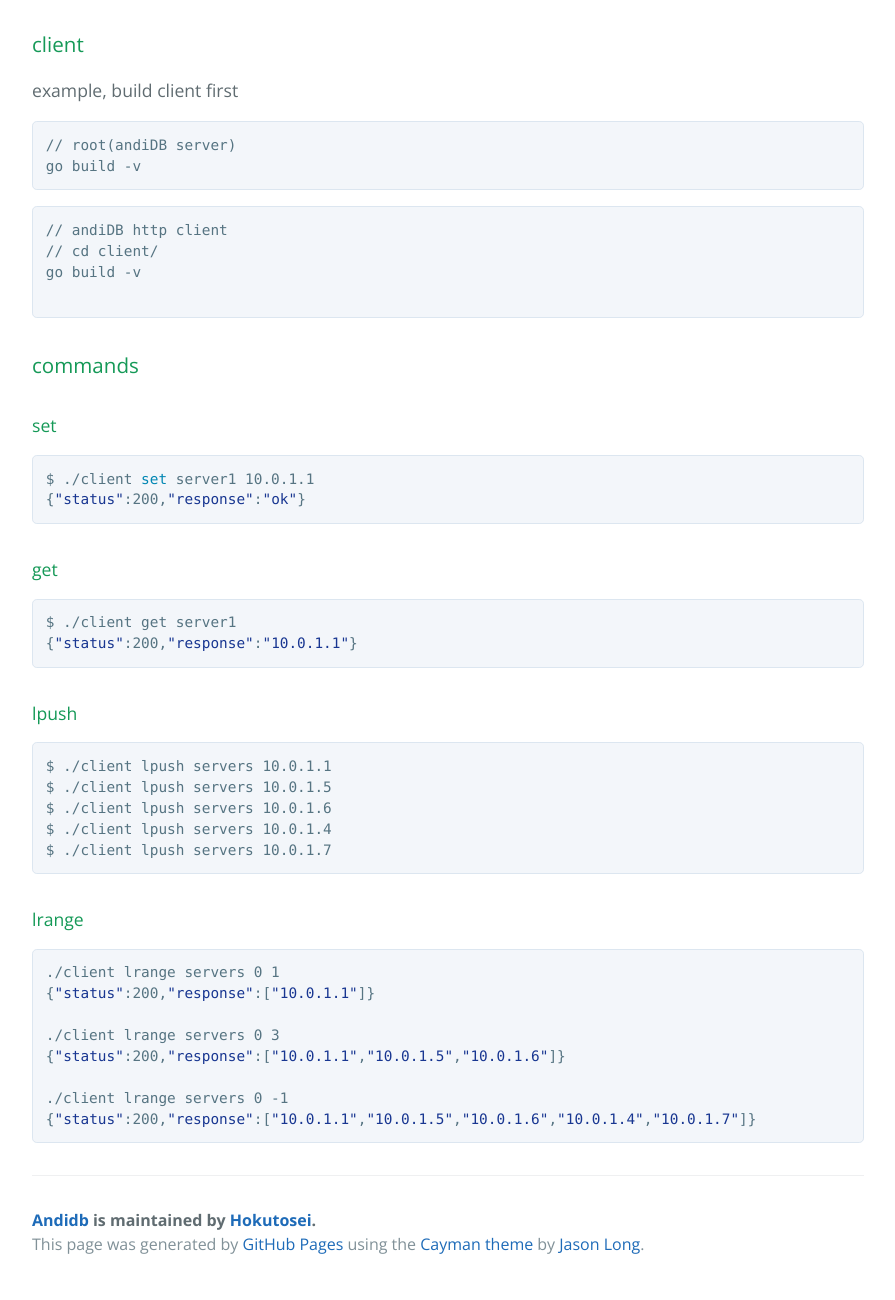
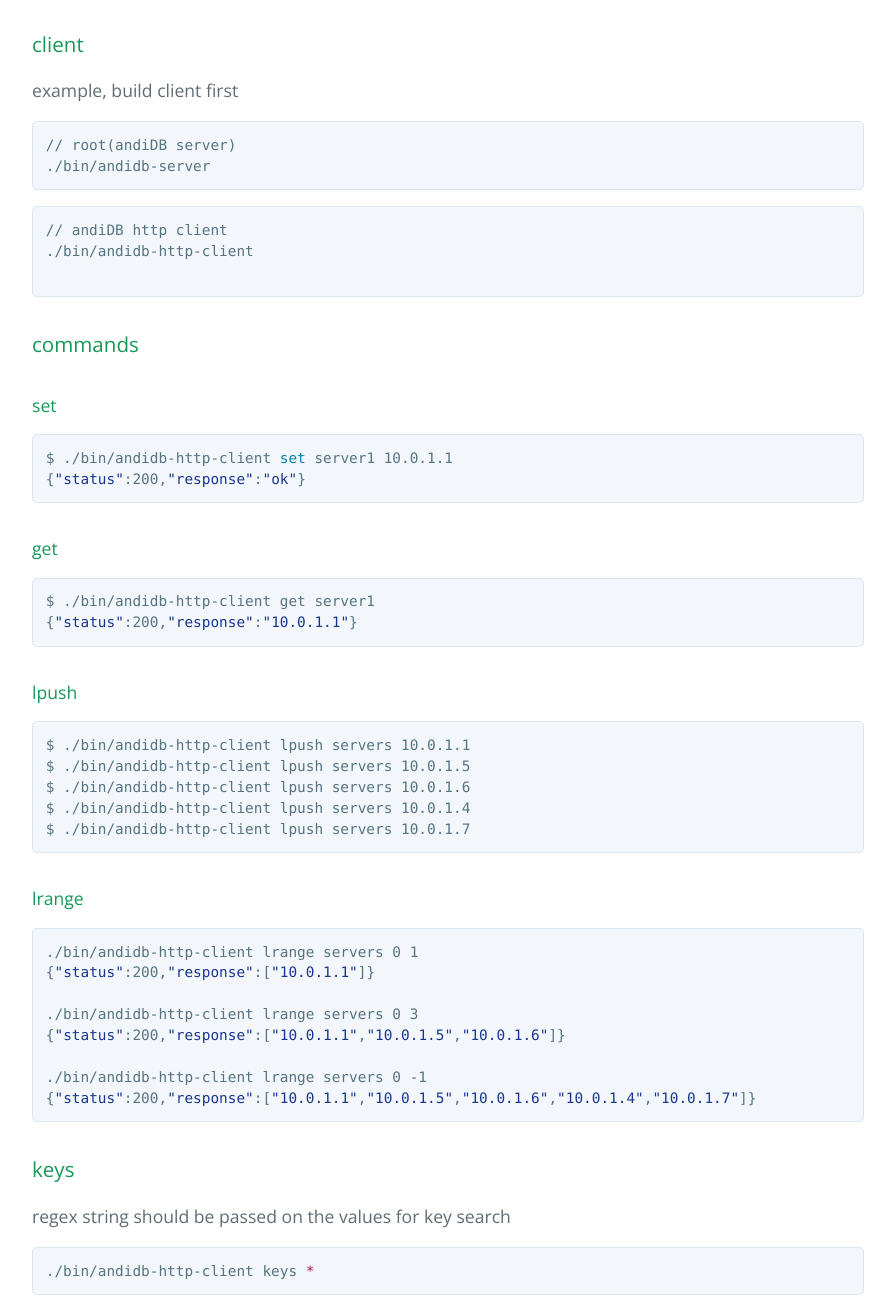
Before and after one commit to Hokutosei/andiDB, a plain HTML site: page index.html in a window 1280 px wide. Shown: the part 800-2100 px from the top of the page, without its empty margins (192-1087 px from the left). Drawn offline with nearby package versions, Linux system fonts and the light colour scheme.

Commit message:
Create gh-pages branch via GitHub

```diff
--- a/index.html
+++ b/index.html
@@ -47,12 +47,11 @@
 <p>example, build client first</p>
 
 <pre><code>// root(andiDB server)
-go build -v
+./bin/andidb-server
 </code></pre>
 
 <pre><code>// andiDB http client
-// cd client/
-go build -v
+./bin/andidb-http-client
 
 </code></pre>
 
@@ -62,35 +61,42 @@ go build -v
 <h4>
 <a id="set" class="anchor" href="#set" aria-hidden="true"><span class="octicon octicon-link"></span></a>set</h4>
 
-<div class="highlight highlight-bash"><pre>$ ./client <span class="pl-c1">set</span> server1 10.0.1.1
+<div class="highlight highlight-bash"><pre>$ ./bin/andidb-http-client <span class="pl-c1">set</span> server1 10.0.1.1
 {<span class="pl-s"><span class="pl-pds">"</span>status<span class="pl-pds">"</span></span>:200,<span class="pl-s"><span class="pl-pds">"</span>response<span class="pl-pds">"</span></span>:<span class="pl-s"><span class="pl-pds">"</span>ok<span class="pl-pds">"</span></span>}</pre></div>
 
 <h4>
 <a id="get" class="anchor" href="#get" aria-hidden="true"><span class="octicon octicon-link"></span></a>get</h4>
 
-<div class="highlight highlight-bash"><pre>$ ./client get server1
+<div class="highlight highlight-bash"><pre>$ ./bin/andidb-http-client get server1
 {<span class="pl-s"><span class="pl-pds">"</span>status<span class="pl-pds">"</span></span>:200,<span class="pl-s"><span class="pl-pds">"</span>response<span class="pl-pds">"</span></span>:<span class="pl-s"><span class="pl-pds">"</span>10.0.1.1<span class="pl-pds">"</span></span>}</pre></div>
 
 <h4>
 <a id="lpush" class="anchor" href="#lpush" aria-hidden="true"><span class="octicon octicon-link"></span></a>lpush</h4>
 
-<div class="highlight highlight-bash"><pre>$ ./client lpush servers 10.0.1.1
-$ ./client lpush servers 10.0.1.5
-$ ./client lpush servers 10.0.1.6
-$ ./client lpush servers 10.0.1.4
-$ ./client lpush servers 10.0.1.7</pre></div>
+<div class="highlight highlight-bash"><pre>$ ./bin/andidb-http-client lpush servers 10.0.1.1
+$ ./bin/andidb-http-client lpush servers 10.0.1.5
+$ ./bin/andidb-http-client lpush servers 10.0.1.6
+$ ./bin/andidb-http-client lpush servers 10.0.1.4
+$ ./bin/andidb-http-client lpush servers 10.0.1.7</pre></div>
 
 <h4>
 <a id="lrange" class="anchor" href="#lrange" aria-hidden="true"><span class="octicon octicon-link"></span></a>lrange</h4>
 
-<div class="highlight highlight-bash"><pre>./client lrange servers 0 1
+<div class="highlight highlight-bash"><pre>./bin/andidb-http-client lrange servers 0 1
 {<span class="pl-s"><span class="pl-pds">"</span>status<span class="pl-pds">"</span></span>:200,<span class="pl-s"><span class="pl-pds">"</span>response<span class="pl-pds">"</span></span>:[<span class="pl-s"><span class="pl-pds">"</span>10.0.1.1<span class="pl-pds">"</span></span>]}
 
-./client lrange servers 0 3
+./bin/andidb-http-client lrange servers 0 3
 {<span class="pl-s"><span class="pl-pds">"</span>status<span class="pl-pds">"</span></span>:200,<span class="pl-s"><span class="pl-pds">"</span>response<span class="pl-pds">"</span></span>:[<span class="pl-s"><span class="pl-pds">"</span>10.0.1.1<span class="pl-pds">"</span></span>,<span class="pl-s"><span class="pl-pds">"</span>10.0.1.5<span class="pl-pds">"</span></span>,<span class="pl-s"><span class="pl-pds">"</span>10.0.1.6<span class="pl-pds">"</span></span>]}
 
-./client lrange servers 0 -1
+./bin/andidb-http-client lrange servers 0 -1
 {<span class="pl-s"><span class="pl-pds">"</span>status<span class="pl-pds">"</span></span>:200,<span class="pl-s"><span class="pl-pds">"</span>response<span class="pl-pds">"</span></span>:[<span class="pl-s"><span class="pl-pds">"</span>10.0.1.1<span class="pl-pds">"</span></span>,<span class="pl-s"><span class="pl-pds">"</span>10.0.1.5<span class="pl-pds">"</span></span>,<span class="pl-s"><span class="pl-pds">"</span>10.0.1.6<span class="pl-pds">"</span></span>,<span class="pl-s"><span class="pl-pds">"</span>10.0.1.4<span class="pl-pds">"</span></span>,<span class="pl-s"><span class="pl-pds">"</span>10.0.1.7<span class="pl-pds">"</span></span>]}</pre></div>
+
+<h3>
+<a id="keys" class="anchor" href="#keys" aria-hidden="true"><span class="octicon octicon-link"></span></a>keys</h3>
+
+<p>regex string should be passed on the values for key search</p>
+
+<div class="highlight highlight-bash"><pre>./bin/andidb-http-client keys <span class="pl-k">*</span></pre></div>
 
       <footer class="site-footer">
         <span class="site-footer-owner"><a href="https://github.com/Hokutosei/andiDB">Andidb</a> is maintained by <a href="https://github.com/Hokutosei">Hokutosei</a>.</span>
```
Also changed, not shown: params.json (+1 -1 lines).
